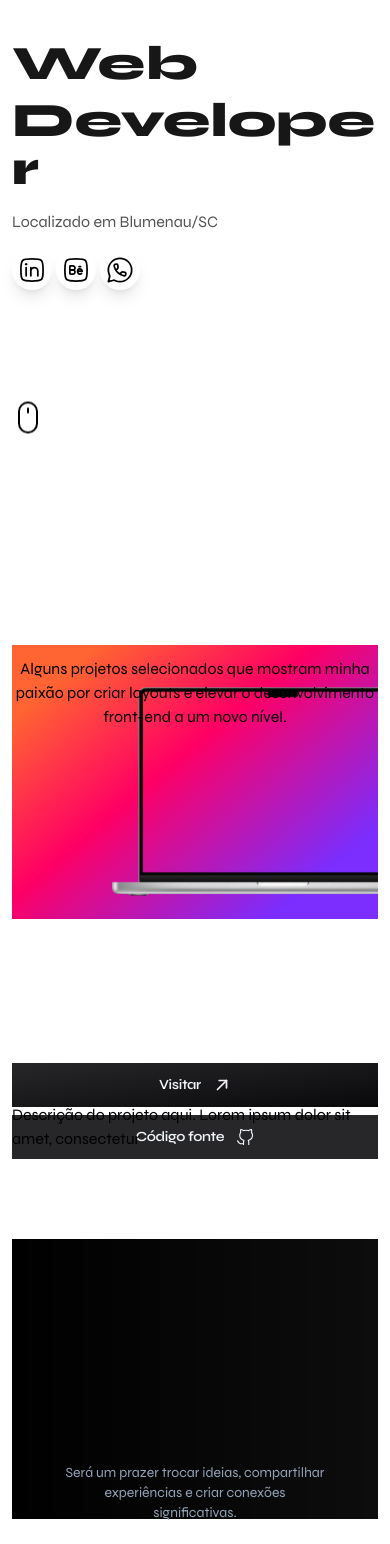
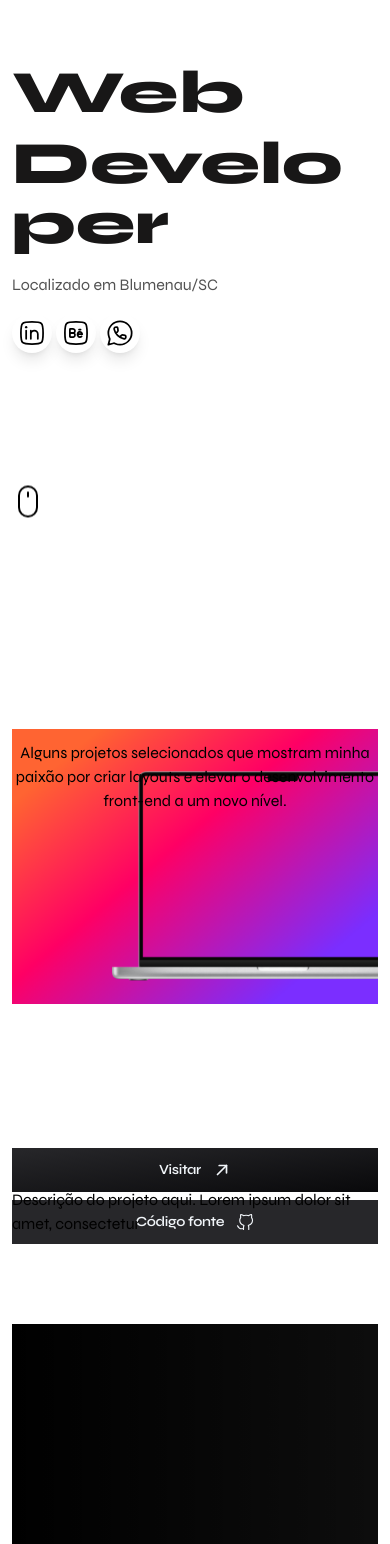
Before and after one commit to romariojs94/portfolio-nextjs-v3, a Next.js app: page / in a window 390 px wide. Shown: the part 220-1764 px from the top of the page. Built offline with nearby package versions, Linux system fonts and the light colour scheme.

Commit message:
fix resposive mode

```diff
--- a/src/app/layout.js
+++ b/src/app/layout.js
@@ -5,9 +5,9 @@ import Header from '../components/header';
 const syne = Syne({ subsets: ['latin'] });
 
 export const metadata = {
-  title: 'Romário J. Santos - Frontend Developer',
+  title: 'Romário J. Santos - Web Developer localizado em Blumenau/SC',
   description:
-    'Frontend Developer, React, Next.js, Tailwind CSS, WordPress REST API.',
+    'Web Developer localizado em Blumenau/SC, ofereço soluções personalizadas para websites e aplicações. Aprimorando a presença online do seu negócio. Entre em contato para elevar seu projeto novo projeto'
 };
 
 export default function RootLayout({ children }) {
--- a/src/components/Blog.jsx
+++ b/src/components/Blog.jsx
@@ -30,7 +30,7 @@ export default function Blog({isVisible}) {
       >
         <motion.div variants={riseWithFade}>
           {/* <!-- text - start --> */}
-          <h2 className="text-center font-bold text-gray-800 text-3xl sm:text-4xl md:text-6xl mb-8 md:mb-16">
+          <h2 className="font-bold text-gray-800 text-3xl sm:text-4xl md:text-6xl mb-8 md:mb-16">
             <AnimatedWords title="Blog" />
           </h2>
           {/* <!-- text - end --> */}
--- a/src/components/Contato.jsx
+++ b/src/components/Contato.jsx
@@ -17,18 +17,18 @@ const Contato = ({isVisible}) => {
       <motion.section
         initial="initial"
         animate={isVisible ? 'animate' : 'initial'}
-        className="flex flex-col justify-center sm:w-4/5 mx-auto py-10 sm:py-12 md:py-16 lg:py-20"
+        className="py-10 sm:py-12 md:py-16 lg:py-20"
         id="contato"
       >
-        <div className="flex w-full max-w-[95vw] flex-col items-center py-10 md:py-20 px-8 bg-gradient-to-r from-black to-black/95 z-0">
+        <div className="flex flex-col w-full max-w-[95vw] py-10 md:py-20 px-8 bg-gradient-to-r from-black to-black/95 z-0">
           <h2
-            className={`${syne.className} bg-gradient-to-r from-neutral-600 via-slate-200 to-neutral-50 bg-clip-text text-center font-semibold leading-[1] lg:leading-10 tracking-tighter text-transparent text-2xl sm:text-3xl md:text-4xl lg:text-5xl max-w-[17ch] lg:max-w-[20ch]`}
+            className={`${syne.className} bg-gradient-to-r from-neutral-600 via-slate-200 to-neutral-50 bg-clip-text font-semibold leading-[1] lg:leading-10 tracking-tighter text-transparent text-2xl sm:text-3xl md:text-4xl lg:text-5xl max-w-[17ch] lg:max-w-[20ch]`}
           >
             <AnimatedWords title="Fique à vontade para entrar em contato." />
           </h2>
           <motion.p
             variants={riseWithFade}
-            className={`${syne.className} mt-4 text-center text-sm sm:text-lg text-slate-400 max-w-[32ch] lg:max-w-[42ch]`}
+            className={`${syne.className} mt-4 text-sm sm:text-lg text-slate-400 max-w-[32ch] lg:max-w-[42ch]`}
           >
             Será um prazer trocar ideias, compartilhar experiências e criar
             conexões significativas.
--- a/src/components/Hero.jsx
+++ b/src/components/Hero.jsx
@@ -14,9 +14,9 @@ const Hero = () => {
       <motion.main
         initial="initial"
         animate="animate"
-        className="w-full flex flex-col gap-2 justify-center items-start relative h-[70vh] md:h-[calc(100vh-90px)]"
+        className="w-full flex flex-col gap-2 justify-center items-start relative h-[80vh] md:h-[calc(100vh-90px)]"
       >
-        <h2 className="text-left text-5xl break-all sm:text-7xl md:text-8xl lg:text-[7rem] xl:text-[10rem] font-extrabold text-[#181717] z-0">
+        <h2 className="text-left max-w-[6ch] sm:max-w-none text-6xl break-all sm:text-7xl md:text-8xl lg:text-[7rem] xl:text-[10rem] font-extrabold text-[#181717] z-0">
           <AnimatedWords title="Web Developer" />
         </h2>
         <motion.p
```
